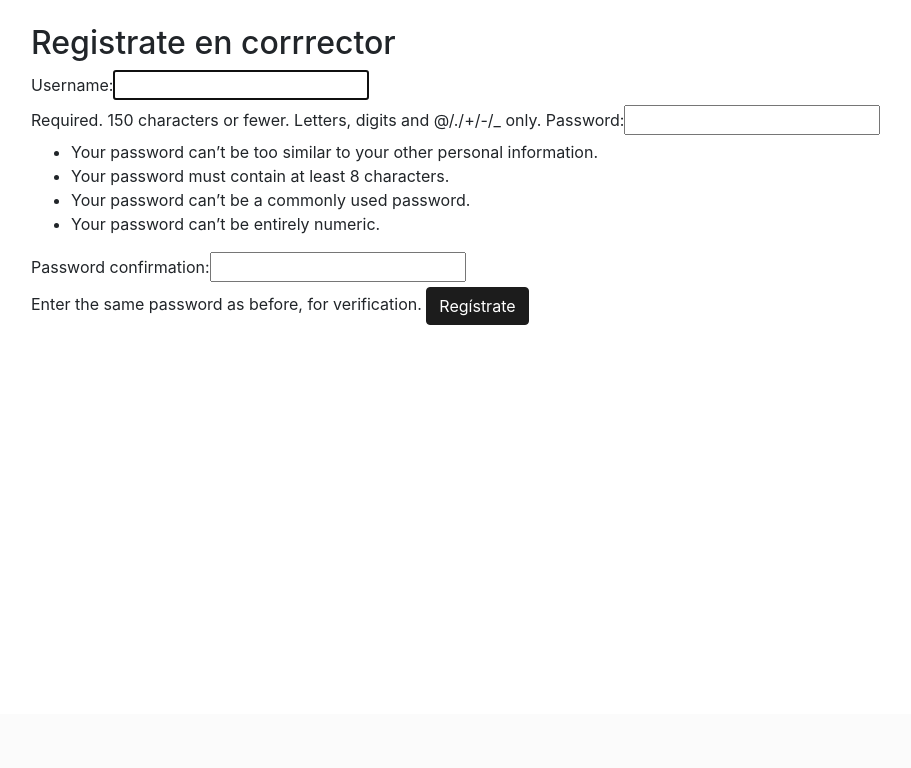
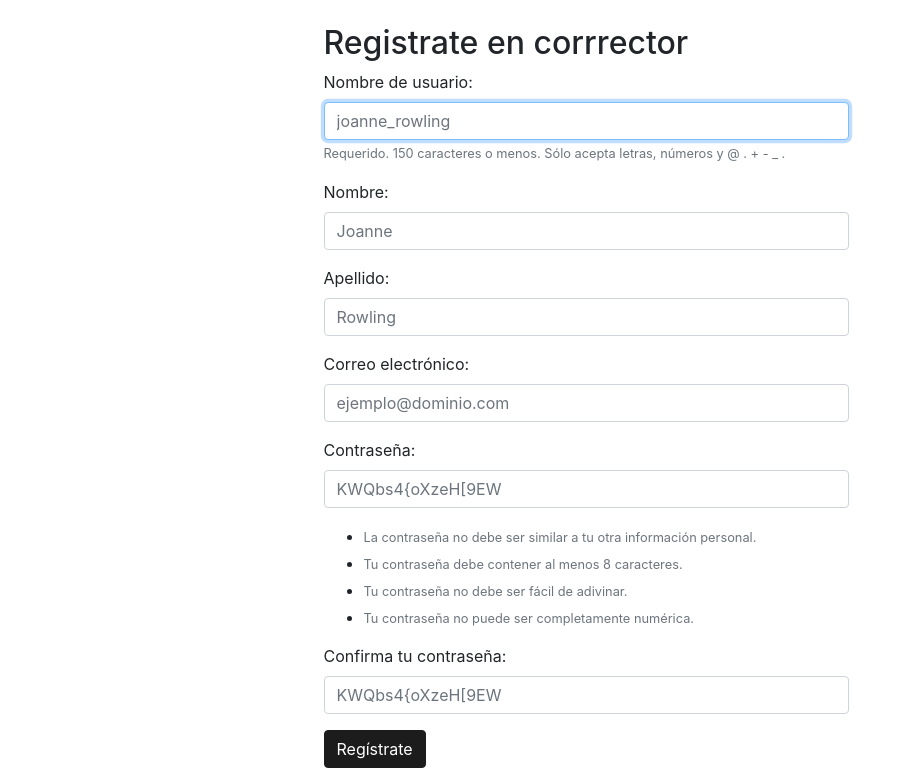
Before and after one commit to welsh-wonder/corrrector_server, a Django app: page /register/ in a window 1280 px wide. Shown: the part 86-854 px from the top of the page, without its empty margins (54-965 px from the left). Before the commit the page ends 411 px from the top, so only its background shows below. Run offline with Django 3.2, Linux system fonts and the light colour scheme; some libraries are stand-ins or nearby versions.

Commit message:
Format register form

```diff
--- /dev/null
+++ b/authentication/forms.py
@@ -0,0 +1,30 @@
+from django.contrib.auth.forms import UserCreationForm
+from django.contrib.auth.models import User
+from django import forms
+
+class SignUpForm(UserCreationForm):
+    email = forms.EmailField(label="Correo electrónico", widget=forms.TextInput(attrs={'class':'form-control', 'placeholder':'ejemplo@dominio.com'}))
+    first_name = forms.CharField(max_length=100, label="Nombre", widget=forms.TextInput(attrs={'class':'form-control', 'placeholder':'Joanne'}))
+    last_name = forms.CharField(max_length=100, label="Apellido", widget=forms.TextInput(attrs={'class':'form-control', 'placeholder':'Rowling'}))
+
+    class Meta:
+        model = User
+        fields = ('username', 'first_name', 'last_name', 'email', 'password1', 'password2',)
+
+    def __init__(self, *args, **kwargs):
+        super(SignUpForm, self).__init__(*args, **kwargs)
+
+        self.fields['username'].widget.attrs['class'] = "form-control"
+        self.fields['username'].widget.attrs['placeholder'] = "joanne_rowling"
+        self.fields['username'].label = "Nombre de usuario"
+        self.fields['username'].help_text = '<small class="form-text text-muted">Requerido. 150 caracteres o menos. Sólo acepta letras, números y @ . + - _ .</small>'
+
+        self.fields['password1'].widget.attrs['class'] = "form-control"
+        self.fields['password1'].widget.attrs['placeholder'] = "KWQbs4{oXzeH[9EW"
+        self.fields['password1'].label = "Contraseña"
+        self.fields['password1'].help_text = '<small class="form-text text-muted"><ul><li>La contraseña no debe ser similar a tu otra información personal.</li><li>Tu contraseña debe contener al menos 8 caracteres.</li><li>Tu contraseña no debe ser fácil de adivinar.</li><li>Tu contraseña no puede ser completamente numérica.</li></ul></small>'
+
+        self.fields['password2'].widget.attrs['class'] = "form-control"
+        self.fields['password2'].widget.attrs['placeholder'] = "KWQbs4{oXzeH[9EW"
+        self.fields['password2'].label = "Confirma tu contraseña"
+        self.fields['password2'].help_text = ""
--- a/authentication/templates/authentication/register.html
+++ b/authentication/templates/authentication/register.html
@@ -2,22 +2,29 @@
 
 {% block content %}
 
+<div class="col-md-6 offset-md-3">
     <h2>Registrate en corrrector</h2>
     <form method="POST" action="{% url 'register' %}">
         {% csrf_token %}
 
         {% if form.errors %}
-        <div class="col-md-6 offset-md-3 alert alert-danger alert-dismissable" role="alert" style="background-color: #ed6a5a; color: #fbfbfb">
+            <div class="alert alert-danger alert-dismissable" role="alert" style="background-color: #ed6a5a; color: #fbfbfb">
                 <button class="close" data-dismiss="alert">
                     <small style="color: #fbfbfb"><sup>x</sup></small>
                 </button>
-            {{ form.errors }}
+                <p>Resuelve estos errores e intenta de nuevo:</p>
+                {% for field in form %}
+                    {% if field.errors %}
+                        {{ field.errors }}
+                    {% endif %}
+                {% endfor %}
             </div>
         {% endif %}
 
-    {{form}}
+        {{form.as_p}}
 
         <button type="submit" class="btn btn-dark" style="background-color: #1c1c1c; border-color: #1c1c1c;">Regístrate</button>
     </form>
+</div>
 
 {% endblock  %}
--- a/authentication/views.py
+++ b/authentication/views.py
@@ -2,6 +2,7 @@ from django.shortcuts import render, redirect
 from django.contrib.auth import authenticate, login, logout
 from django.contrib.auth.forms import UserCreationForm
 from django.contrib import messages
+from .forms import SignUpForm
 
 # Create your views here.
 def home(request):
@@ -29,7 +30,7 @@ def logout_user(request):
 
 def register_user(request):
     if request.method == "POST":
-        form = UserCreationForm(request.POST)
+        form = SignUpForm(request.POST)
         if form.is_valid():
             form.save()
             username = form.cleaned_data['username']
@@ -39,7 +40,7 @@ def register_user(request):
             messages.success(request, ('¡Ya estás en corrrector, {}!'.format(username)))
             return redirect('home')
     else:
-        form = UserCreationForm()
+        form = SignUpForm()
 
     context = {'form': form}
     return render(request, 'authentication/register.html', context)
--- a/corrrector/settings.py
+++ b/corrrector/settings.py
@@ -104,7 +104,7 @@ AUTH_PASSWORD_VALIDATORS = [
 # Internationalization
 # https://docs.djangoproject.com/en/2.1/topics/i18n/
 
-LANGUAGE_CODE = 'en-us'
+LANGUAGE_CODE = 'es-mx'
 
 TIME_ZONE = 'UTC'
 
```
Also changed, not shown: db.sqlite3. Lines whose indentation alone changed are shown as unchanged.
